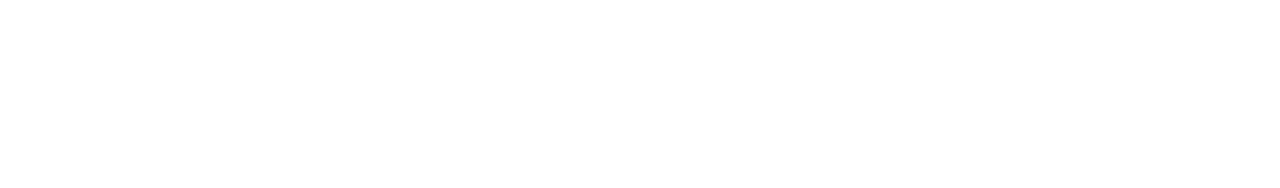
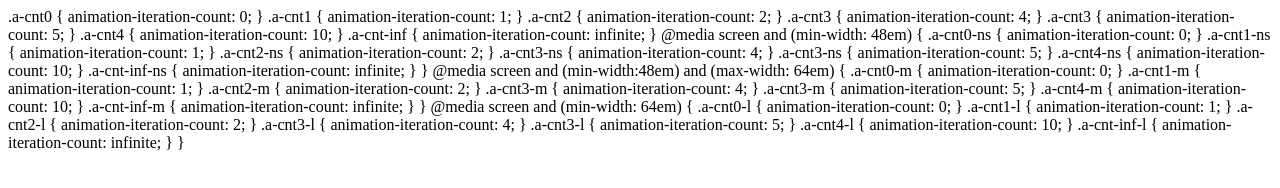
Before and after one commit to mrmrs/css-animation-iteration-count, a website: page index.html in a window 1280 px wide. Drawn offline with Linux system fonts and the light colour scheme.

Commit message:
Adding css contents to html file for documentation

```diff
--- a/index.html
+++ b/index.html
@@ -12,5 +12,43 @@
     <link rel="stylesheet" href="animation-iteration-count.css">
   </head>
   <body>
-  </body>
+.a-cnt0    { animation-iteration-count: 0; }
+.a-cnt1    { animation-iteration-count: 1; }
+.a-cnt2    { animation-iteration-count: 2; }
+.a-cnt3    { animation-iteration-count: 4; }
+.a-cnt3    { animation-iteration-count: 5; }
+.a-cnt4    { animation-iteration-count: 10; }
+.a-cnt-inf { animation-iteration-count: infinite; }
+
+@media screen and (min-width: 48em) {
+.a-cnt0-ns    { animation-iteration-count: 0; }
+.a-cnt1-ns    { animation-iteration-count: 1; }
+.a-cnt2-ns    { animation-iteration-count: 2; }
+.a-cnt3-ns    { animation-iteration-count: 4; }
+.a-cnt3-ns    { animation-iteration-count: 5; }
+.a-cnt4-ns    { animation-iteration-count: 10; }
+.a-cnt-inf-ns { animation-iteration-count: infinite; }
+}
+
+@media screen and (min-width:48em) and (max-width: 64em) {
+.a-cnt0-m    { animation-iteration-count: 0; }
+.a-cnt1-m    { animation-iteration-count: 1; }
+.a-cnt2-m    { animation-iteration-count: 2; }
+.a-cnt3-m    { animation-iteration-count: 4; }
+.a-cnt3-m    { animation-iteration-count: 5; }
+.a-cnt4-m    { animation-iteration-count: 10; }
+.a-cnt-inf-m { animation-iteration-count: infinite; }
+}
+
+@media screen and (min-width: 64em) {
+.a-cnt0-l    { animation-iteration-count: 0; }
+.a-cnt1-l    { animation-iteration-count: 1; }
+.a-cnt2-l    { animation-iteration-count: 2; }
+.a-cnt3-l    { animation-iteration-count: 4; }
+.a-cnt3-l    { animation-iteration-count: 5; }
+.a-cnt4-l    { animation-iteration-count: 10; }
+.a-cnt-inf-l { animation-iteration-count: infinite; }
+}
+
+</body>
 </html>
```
